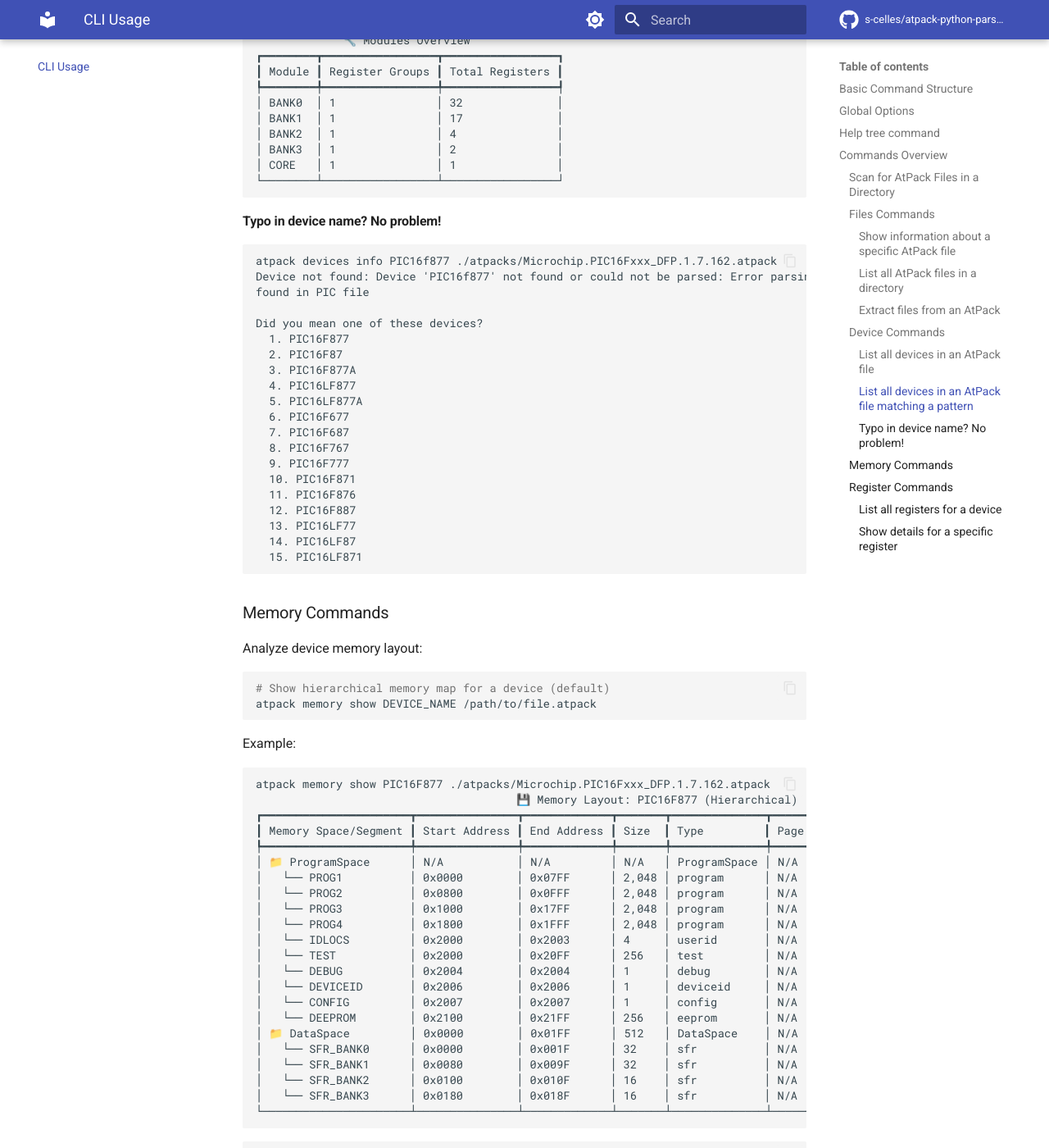
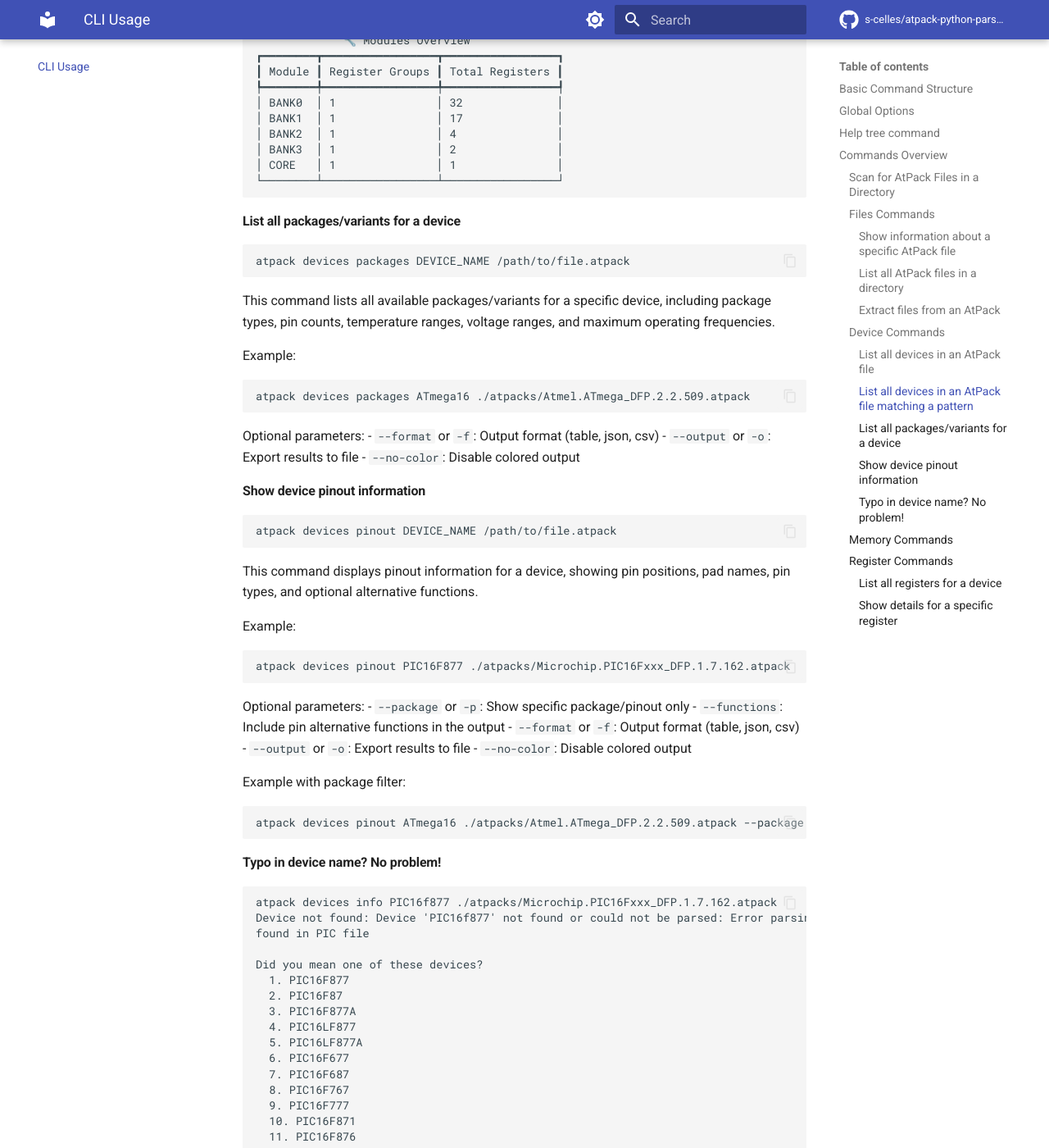
Before and after one commit to s-celles/atpack-python-parser, an MkDocs documentation site: the page built from docs/cli-usage.md, in a window 1280 px wide and 1400 px high, scrolled down 5541 px. Shown: the whole window at 82% size. Built offline with MkDocs 1.6.1 and Material for MkDocs 9.7.7, drawn with Linux system fonts in a browser that asks for light colours; comment, search, counter and statistics services are not loaded.

Commit message:
docs: more doc

````diff
--- a/docs/cli-usage.md
+++ b/docs/cli-usage.md
@@ -286,6 +286,49 @@ atpack devices info PIC16F877 ./atpacks/Microchip.PIC16Fxxx_DFP.1.7.162.atpack
 └────────┴─────────────────┴─────────────────┘
 ```
 
+#### List all packages/variants for a device
+
+```bash
+atpack devices packages DEVICE_NAME /path/to/file.atpack
+```
+
+This command lists all available packages/variants for a specific device, including package types, pin counts, temperature ranges, voltage ranges, and maximum operating frequencies.
+
+Example:
+```bash
+atpack devices packages ATmega16 ./atpacks/Atmel.ATmega_DFP.2.2.509.atpack
+```
+
+Optional parameters:
+- `--format` or `-f`: Output format (table, json, csv)
+- `--output` or `-o`: Export results to file
+- `--no-color`: Disable colored output
+
+#### Show device pinout information
+
+```bash
+atpack devices pinout DEVICE_NAME /path/to/file.atpack
+```
+
+This command displays pinout information for a device, showing pin positions, pad names, pin types, and optional alternative functions.
+
+Example:
+```bash
+atpack devices pinout PIC16F877 ./atpacks/Microchip.PIC16Fxxx_DFP.1.7.162.atpack
+```
+
+Optional parameters:
+- `--package` or `-p`: Show specific package/pinout only
+- `--functions`: Include pin alternative functions in the output
+- `--format` or `-f`: Output format (table, json, csv)
+- `--output` or `-o`: Export results to file
+- `--no-color`: Disable colored output
+
+Example with package filter:
+```bash
+atpack devices pinout ATmega16 ./atpacks/Atmel.ATmega_DFP.2.2.509.atpack --package TQFP44 --functions
+```
+
 #### Typo in device name? No problem!
 
 ```
````
Also changed, not shown: 1 other file.
